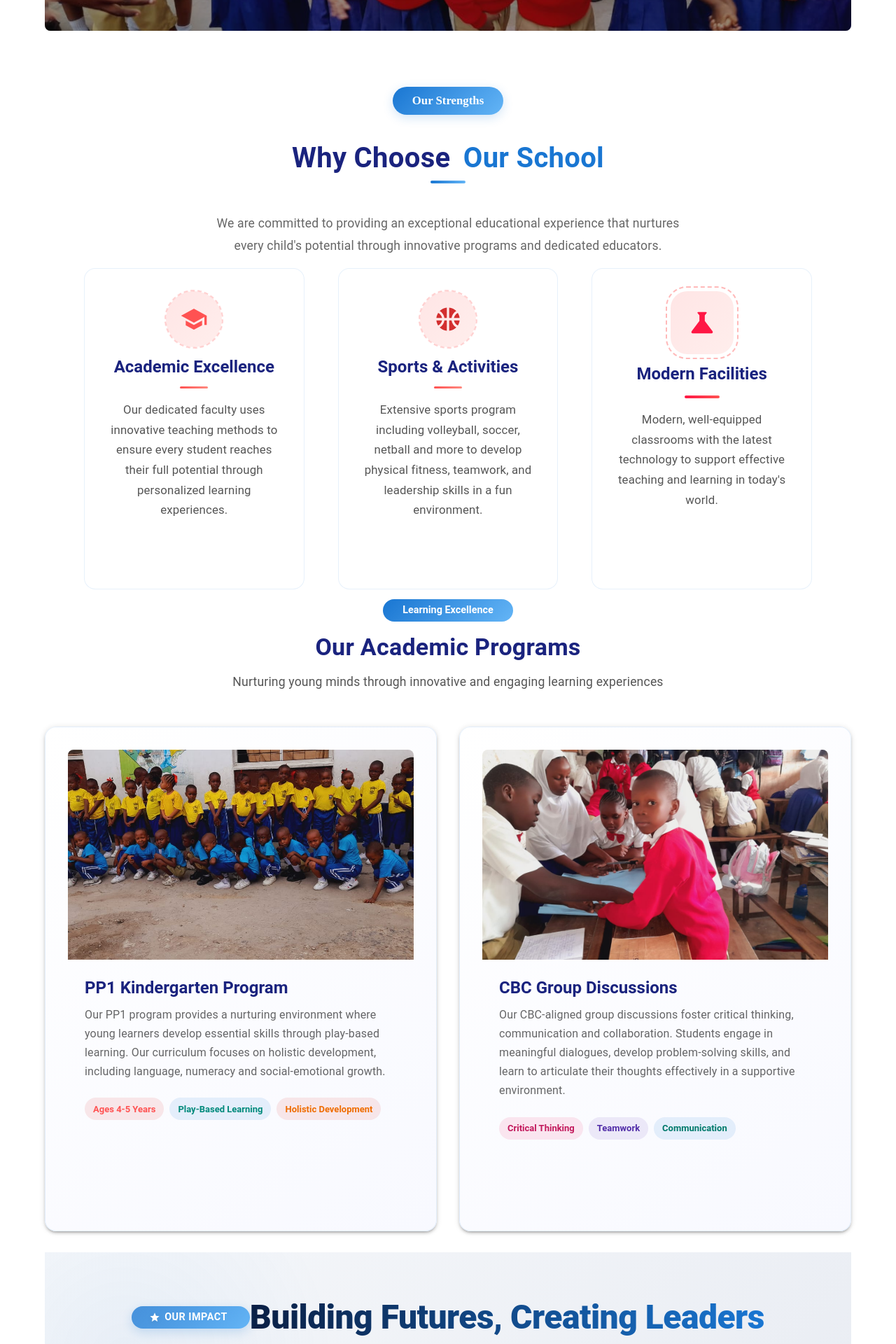
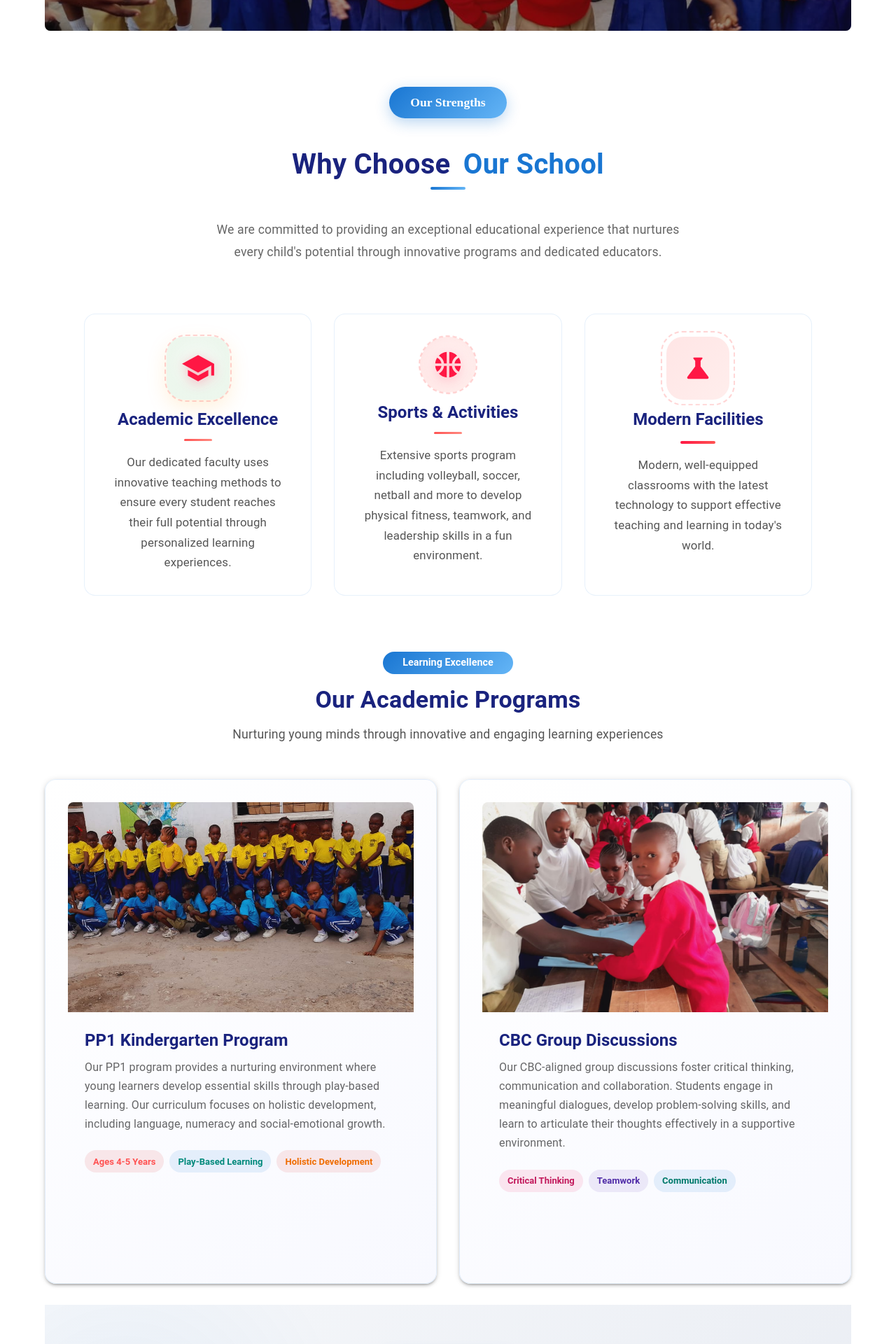
Before and after one commit to elly-design/tbjs-system, a React (Vite) app: page / in a window 1280 px wide. Shown: the part 660-2580 px from the top of the page at 70% size. Built offline with nearby package versions, Linux system fonts and the light colour scheme.

Commit message:
Enhance 'Our Impact' section with modern styling and blue theme

```diff
--- a/src/pages/Home.jsx
+++ b/src/pages/Home.jsx
@@ -144,12 +144,34 @@ const Home = () => {
             display: 'inline-block',
             background: 'linear-gradient(135deg, #1976d2, #64b5f6)',
             color: 'white',
-            padding: { xs: '8px 22px', sm: '10px 28px' },
-            borderRadius: '30px',
-            fontSize: { xs: '0.95rem', sm: '1.05rem' },
+            padding: { xs: '10px 24px', sm: '12px 30px' },
+            borderRadius: '50px',
+            fontSize: { xs: '1rem', sm: '1.1rem' },
             fontWeight: '600',
-            boxShadow: '0 4px 15px rgba(25, 118, 210, 0.2)',
-            transform: 'translateZ(0)'
+            boxShadow: '0 6px 20px rgba(25, 118, 210, 0.3)',
+            position: 'relative',
+            overflow: 'hidden',
+            zIndex: 1,
+            transition: 'all 0.3s ease',
+            '&:hover': {
+              transform: 'translateY(-2px)',
+              boxShadow: '0 10px 25px rgba(25, 118, 210, 0.4)',
+            },
+            '&:before': {
+              content: '""',
+              position: 'absolute',
+              top: 0,
+              left: 0,
+              right: 0,
+              bottom: 0,
+              background: 'linear-gradient(45deg, #1976d2, #42a5f5, #1976d2)',
+              zIndex: -1,
+              opacity: 0,
+              transition: 'opacity 0.5s ease',
+            },
+            '&:hover:before': {
+              opacity: 1,
+            }
           }}>
             Our Strengths
           </Box>
@@ -209,15 +231,18 @@ const Home = () => {
           </Box>
         </Box>
 
-        <Grid container spacing={0} sx={{
-          mt: 2,
+        <Grid container spacing={{ xs: 3, md: 4 }} sx={{
+          mt: { xs: 3, md: 5 },
+          px: { xs: 2, sm: 3 },
+          justifyContent: 'center',
           '& > .MuiGrid-item': {
-            px: { xs: 2, sm: 3 },
-            mb: { xs: 2, md: 0 }
+            display: 'flex',
+            flexDirection: 'column',
+            alignItems: 'stretch'
           }
         }}>
           {/* Academic Excellence */}
-          <Grid item xs={12} md={4}>
+          <Grid item xs={12} sm={6} lg={4}>
             <Paper elevation={0} sx={{
               p: 4,
               height: '100%',
@@ -235,36 +260,43 @@ const Home = () => {
                 }
               }
             }}>
-              <Box sx={{
-                width: '80px',
-                height: '80px',
-                borderRadius: '50%',
-                background: 'linear-gradient(135deg, rgba(255, 82, 82, 0.15), rgba(255, 138, 128, 0.15))',
+              <Box className="strength-icon-container" sx={{
+                width: '90px',
+                height: '90px',
+                borderRadius: '25px',
+                background: 'linear-gradient(135deg, rgba(76, 175, 80, 0.1), rgba(129, 199, 132, 0.15))',
                 display: 'flex',
                 alignItems: 'center',
                 justifyContent: 'center',
-                margin: '0 auto 25px',
+                margin: '0 auto 30px',
                 position: 'relative',
-                transition: 'all 0.3s ease',
+                transition: 'all 0.5s cubic-bezier(0.68, -0.55, 0.265, 1.55)',
+                boxShadow: '0 10px 30px rgba(255, 152, 0, 0.15)',
                 '&:before': {
                   content: '""',
                   position: 'absolute',
                   width: '100%',
                   height: '100%',
-                  borderRadius: '50%',
-                  border: '2px dashed rgba(255, 82, 82, 0.3)',
-                  animation: 'spin 20s linear infinite',
-                  '@keyframes spin': {
-                    '0%': { transform: 'rotate(0deg)' },
-                    '100%': { transform: 'rotate(360deg)' }
-                  }
+                  borderRadius: '30px',
+                  border: '2px dashed rgba(255, 82, 82, 0.4)',
+                  animation: 'pulse 3s ease-in-out infinite',
                 }
               }}>
                 <School sx={{
-                  fontSize: 40,
-                  color: '#ff5252',
+                  fontSize: { xs: 42, sm: 50 },
+                  color: '#ff1744',
                   position: 'relative',
-                  zIndex: 1
+                  zIndex: 1,
+                  filter: 'drop-shadow(0 4px 8px rgba(255, 23, 68, 0.3))'
+                }} />
+                <Box sx={{
+                  position: 'absolute',
+                  width: '100%',
+                  height: '100%',
+                  borderRadius: '20px',
+                  background: 'radial-gradient(circle, rgba(255,255,255,0.8) 0%, rgba(255,255,255,0) 70%)',
+                  zIndex: 0,
+                  opacity: 0.6
                 }} />
               </Box>
               <Typography variant="h5" sx={{
@@ -297,7 +329,7 @@ const Home = () => {
           </Grid>
 
           {/* Sports & Activities */}
-          <Grid item xs={12} md={4}>
+          <Grid item xs={12} sm={6} lg={4}>
             <Paper elevation={0} sx={{
               p: 4,
               height: '100%',
@@ -337,10 +369,20 @@ const Home = () => {
                 }
               }}>
                 <SportsBasketball sx={{
-                  fontSize: 40,
-                  color: '#d32f2f',
+                  fontSize: { xs: 40, sm: 44 },
+                  color: '#ff1744',
                   position: 'relative',
-                  zIndex: 1
+                  zIndex: 1,
+                  filter: 'drop-shadow(0 4px 8px rgba(255, 23, 68, 0.3))'
+                }} />
+                <Box sx={{
+                  position: 'absolute',
+                  width: '100%',
+                  height: '100%',
+                  borderRadius: '20px',
+                  background: 'radial-gradient(circle, rgba(255,255,255,0.8) 0%, rgba(255,255,255,0) 70%)',
+                  zIndex: 0,
+                  opacity: 0.6
                 }} />
               </Box>
               <Typography variant="h5" sx={{
@@ -373,7 +415,7 @@ const Home = () => {
           </Grid>
 
           {/* Modern Facilities */}
-          <Grid item xs={12} md={4}>
+          <Grid item xs={12} sm={6} lg={4}>
             <Paper elevation={0} sx={{
               p: 4,
               height: '100%',
@@ -704,29 +746,30 @@ const Home = () => {
                 content: '""',
                 display: 'block',
                 width: '60px',
-                height: '3px',
-                background: 'linear-gradient(90deg, #1976d2, #64b5f6)',
-                margin: '24px auto 0',
-                borderRadius: '3px'
               }
             }}
           >
             <Chip
               label="Our Impact"
-              color="primary"
               sx={{
                 mb: 3,
-                px: 2.5,
-                py: 0.5,
-                fontSize: '0.9rem',
-                fontWeight: 600,
+                px: 3,
+                py: 1,
+                fontSize: '0.95rem',
+                fontWeight: 700,
                 background: 'linear-gradient(135deg, #1976d2, #64b5f6)',
                 color: 'white',
-                boxShadow: '0 5px 15px rgba(25, 118, 210, 0.2)',
-                letterSpacing: '0.5px',
+                boxShadow: '0 8px 20px rgba(25, 118, 210, 0.25)',
+                letterSpacing: '1px',
                 textTransform: 'uppercase',
                 position: 'relative',
                 overflow: 'hidden',
+                transform: 'translateY(0)',
+                transition: 'all 0.3s ease',
+                '&:hover': {
+                  transform: 'translateY(-2px)',
+                  boxShadow: '0 12px 25px rgba(25, 118, 210, 0.35)'
+                },
                 '&:before': {
                   content: '""',
                   position: 'absolute',
@@ -734,16 +777,18 @@ const Home = () => {
                   left: 0,
                   right: 0,
                   bottom: 0,
-                  background: 'linear-gradient(135deg, rgba(255,255,255,0.2) 0%, transparent 100%)',
+                  background: 'linear-gradient(45deg, rgba(255,255,255,0.2) 0%, rgba(255,255,255,0.05) 50%, transparent 100%)',
                   zIndex: 1
                 }
               }}
               icon={
                 <Star sx={{
                   color: 'white',
-                  fontSize: '1rem',
-                  marginLeft: '8px',
-                  filter: 'drop-shadow(0 2px 3px rgba(0,0,0,0.1))'
+                  fontSize: '1.1rem',
+                  ml: 0.5,
+                  filter: 'drop-shadow(0 2px 3px rgba(0,0,0,0.1))',
+                  position: 'relative',
+                  zIndex: 2
                 }} />
               }
             />
@@ -751,57 +796,139 @@ const Home = () => {
               variant="h3"
               component="h2"
               sx={{
-                fontWeight: 800,
-                color: '#0a1f44',
-                fontSize: { xs: '2rem', sm: '2.5rem', md: '3rem' },
-                lineHeight: 1.2,
-                mb: 2,
-                letterSpacing: '-0.5px',
-                background: 'linear-gradient(90deg, #0a1f44, #1976d2)',
+                fontWeight: 900,
+                fontSize: { xs: '2.25rem', sm: '2.75rem', md: '3.5rem' },
+                lineHeight: 1.1,
+                mb: 3,
+                letterSpacing: '-1px',
+                background: 'linear-gradient(90deg, #1565c0, #42a5f5)',
                 WebkitBackgroundClip: 'text',
                 WebkitTextFillColor: 'transparent',
-                display: 'inline-block'
+                display: 'block',
+                position: 'relative',
+                maxWidth: '800px',
+                mx: 'auto',
+                '&:after': {
+                  content: '""',
+                  position: 'absolute',
+                  bottom: '-12px',
+                  left: '50%',
+                  transform: 'translateX(-50%)',
+                  width: '100px',
+                  height: '4px',
+                  background: 'linear-gradient(90deg, #1976d2, #64b5f6)',
+                  borderRadius: '4px',
+                  transition: 'all 0.4s ease',
+                  boxShadow: '0 2px 8px rgba(25, 118, 210, 0.3)'
+                },
+                '&:hover:after': {
+                  width: '150px',
+                  background: 'linear-gradient(90deg, #64b5f6, #1976d2)'
+                },
+                '@media (max-width: 600px)': {
+                  fontSize: '2rem',
+                  lineHeight: 1.2,
+                  mb: 2,
+                  '&:after': {
+                    bottom: '-10px',
+                    height: '3px',
+                    width: '80px'
+                  },
+                  '&:hover:after': {
+                    width: '100px'
+                  }
+                }
               }}
             >
-              Building Futures, Creating Leaders
+              Building Futures,<br />Creating Leaders
             </Typography>
             <Typography
               variant="body1"
               sx={{
                 color: '#4a5568',
-                maxWidth: '720px',
+                maxWidth: '800px',
                 mx: 'auto',
-                fontSize: { xs: '1.1rem', md: '1.2rem' },
+                fontSize: { xs: '1.15rem', md: '1.3rem' },
                 lineHeight: 1.7,
                 fontWeight: 400,
-                px: { xs: 2, sm: 0 }
+                px: { xs: 2, sm: 3, md: 0 },
+                textShadow: '0 1px 2px rgba(0,0,0,0.05)'
               }}
             >
-              Join our growing community of learners, educators and successful alumni making a difference in the world. Our commitment to excellence shapes tomorrow's leaders today.
+              Join our growing community of learners, educators, and successful alumni making a difference in the world. Our commitment to excellence shapes tomorrow's leaders today.
             </Typography>
           </Box>
 
-          <Grid container spacing={4} justifyContent="center">
+          <Grid container spacing={{ xs: 3, md: 4 }} sx={{
+            justifyContent: 'center',
+            position: 'relative',
+            zIndex: 1,
+            '&:before': {
+              content: '""',
+              position: 'absolute',
+              top: '-100px',
+              right: '-100px',
+              width: '300px',
+              height: '300px',
+              borderRadius: '50%',
+              background: 'radial-gradient(circle, rgba(255,82,82,0.05) 0%, rgba(255,255,255,0) 70%)',
+              zIndex: -1,
+              '@media (max-width: 600px)': {
+                width: '200px',
+                height: '200px',
+                top: '-50px',
+                right: '-50px'
+              }
+            },
+            '&:after': {
+              content: '""',
+              position: 'absolute',
+              bottom: '-150px',
+              left: '-100px',
+              width: '400px',
+              height: '400px',
+              borderRadius: '50%',
+              background: 'radial-gradient(circle, rgba(25,118,210,0.05) 0%, rgba(255,255,255,0) 70%)',
+              zIndex: -1,
+              '@media (max-width: 600px)': {
+                width: '250px',
+                height: '250px',
+                bottom: '-100px',
+                left: '-80px'
+              }
+            }
+          }}>
             {/* Alumni Stat */}
             <Grid item xs={12} sm={6} md={4}>
               <Box sx={{
-                background: 'white',
-                borderRadius: 4,
-                p: 4,
+                background: 'rgba(255, 255, 255, 0.9)',
+                backdropFilter: 'blur(10px)',
+                borderRadius: '20px',
+                p: { xs: 3, md: 4 },
                 height: '100%',
                 textAlign: 'center',
-                boxShadow: '0 15px 35px rgba(0,0,0,0.05)',
-                transition: 'all 0.4s cubic-bezier(0.4, 0, 0.2, 1)',
+                boxShadow: '0 10px 40px rgba(0,0,0,0.08), 0 0 0 1px rgba(0,0,0,0.02)',
+                transition: 'all 0.5s cubic-bezier(0.16, 1, 0.3, 1)',
                 position: 'relative',
                 overflow: 'hidden',
+                border: '1px solid rgba(255, 255, 255, 0.5)',
                 '&:hover': {
-                  transform: 'translateY(-8px)',
-                  boxShadow: '0 20px 40px rgba(0,0,0,0.1)',
+                  transform: 'translateY(-10px) scale(1.02)',
+                  boxShadow: '0 25px 60px rgba(0,0,0,0.12), 0 0 0 1px rgba(0,0,0,0.03)',
                   '&:before': {
-                    transform: 'scale(1.1)'
+                    transform: 'scaleX(1.1)'
                   },
                   '& .stat-icon': {
-                    transform: 'scale(1.1) rotate(5deg)'
+                    transform: 'scale(1.1) rotate(8deg)',
+                    '&:before': {
+                      transform: 'rotate(360deg)',
+                      opacity: 0.7
+                    }
+                  },
+                  '& .count': {
+                    background: 'linear-gradient(45deg, #ff5252, #ff8a80)',
+                    WebkitBackgroundClip: 'text',
+                    WebkitTextFillColor: 'transparent'
                   }
                 },
                 '&:before': {
@@ -810,58 +937,91 @@ const Home = () => {
                   top: 0,
                   left: 0,
                   right: 0,
-                  height: '4px',
+                  height: '6px',
                   background: 'linear-gradient(90deg, #ff5252, #ff8a80)',
-                  transition: 'transform 0.4s ease'
+                  transition: 'all 0.6s cubic-bezier(0.16, 1, 0.3, 1)',
+                  zIndex: 1
+                },
+                '&:after': {
+                  content: '""',
+                  position: 'absolute',
+                  top: 0,
+                  left: 0,
+                  right: 0,
+                  bottom: 0,
+                  background: 'linear-gradient(135deg, rgba(255,255,255,0.9) 0%, rgba(255,255,255,0.8) 100%)',
+                  zIndex: -1,
+                  borderRadius: '20px',
+                  border: '1px solid rgba(255, 255, 255, 0.5)'
                 }
               }}>
                 <Box
                   className="stat-icon"
                   sx={{
-                    width: '100px',
-                    height: '100px',
+                    width: { xs: '100px', md: '120px' },
+                    height: { xs: '100px', md: '120px' },
                     borderRadius: '50%',
-                    background: 'linear-gradient(135deg, rgba(255, 82, 82, 0.1) 0%, rgba(255, 138, 128, 0.2) 100%)',
+                    background: 'linear-gradient(145deg, #ffffff, #f5f5f5)',
                     display: 'flex',
                     alignItems: 'center',
                     justifyContent: 'center',
-                    margin: '0 auto 24px',
-                    color: '#ff5252',
-                    fontSize: '2.5rem',
-                    fontWeight: '800',
+                    margin: '0 auto 30px',
                     position: 'relative',
-                    transition: 'all 0.4s ease',
+                    transition: 'all 0.6s cubic-bezier(0.16, 1, 0.3, 1)',
+                    boxShadow: '8px 8px 16px rgba(0,0,0,0.08), -8px -8px 16px rgba(255,255,255,0.8)',
                     '&:before': {
                       content: '""',
                       position: 'absolute',
-                      top: '-5px',
-                      left: '-5px',
-                      right: '-5px',
-                      bottom: '-5px',
+                      top: '-6px',
+                      left: '-6px',
+                      right: '-6px',
+                      bottom: '-6px',
                       borderRadius: '50%',
-                      border: '2px dashed rgba(255, 82, 82, 0.3)',
-                      animation: 'spin 20s linear infinite',
-                      '@keyframes spin': {
-                        '0%': { transform: 'rotate(0deg)' },
-                        '100%': { transform: 'rotate(360deg)' }
+                      background: 'linear-gradient(135deg, rgba(255,82,82,0.1), rgba(255,138,128,0.2))',
+                      zIndex: -1,
+                      transition: 'all 0.6s ease',
+                      opacity: 0.5,
+                      animation: 'pulse 4s ease-in-out infinite',
+                      '@keyframes pulse': {
+                        '0%, 100%': { transform: 'scale(1)', opacity: 0.5 },
+                        '50%': { transform: 'scale(1.05)', opacity: 0.8 }
                       }
+                    },
+                    '&:after': {
+                      content: '""',
+                      position: 'absolute',
+                      top: '2px',
+                      left: '2px',
+                      right: '2px',
+                      bottom: '2px',
+                      borderRadius: '50%',
+                      background: 'linear-gradient(145deg, #ffffff, #f5f5f5)',
+                      zIndex: 0,
+                      boxShadow: 'inset 2px 2px 5px rgba(0,0,0,0.05)'
                     },
                     '& .icon-container': {
                       position: 'relative',
-                      zIndex: 1,
+                      zIndex: 2,
                       display: 'flex',
                       flexDirection: 'column',
                       alignItems: 'center',
                       '& .count': {
-                        fontSize: '2.5rem',
-                        fontWeight: 800,
+                        fontSize: { xs: '2.5rem', md: '3rem' },
+                        fontWeight: 900,
                         lineHeight: 1,
-                        marginBottom: '4px'
+                        marginBottom: '6px',
+                        color: '#0a1f44',
+                        background: 'linear-gradient(45deg, #0a1f44, #d32f2f)',
+                        WebkitBackgroundClip: 'text',
+                        WebkitTextFillColor: 'transparent',
+                        transition: 'all 0.6s ease'
                       },
                       '& .icon': {
-                        fontSize: '2rem',
-                        marginTop: '4px',
-                        filter: 'drop-shadow(0 2px 4px rgba(0,0,0,0.1))'
+                        fontSize: { xs: '2rem', md: '2.5rem' },
+                        marginTop: '6px',
+                        color: '#ff5252',
+                        filter: 'drop-shadow(0 4px 8px rgba(255,82,82,0.2))',
+                        transition: 'all 0.4s ease'
                       }
                     }
                   }}
@@ -876,20 +1036,25 @@ const Home = () => {
                   sx={{
                     fontWeight: 800,
                     color: '#0a1f44',
-                    mb: 2,
-                    fontSize: '1.5rem',
+                    mb: 3,
+                    fontSize: { xs: '1.5rem', md: '1.75rem' },
                     position: 'relative',
                     display: 'inline-block',
                     '&:after': {
                       content: '""',
                       position: 'absolute',
-                      bottom: '-8px',
+                      bottom: '-12px',
                       left: '50%',
                       transform: 'translateX(-50%)',
-                      width: '40px',
-                      height: '3px',
+                      width: '50px',
+                      height: '4px',
                       background: 'linear-gradient(90deg, #ff5252, #ff8a80)',
-                      borderRadius: '3px'
+                      borderRadius: '4px',
+                      transition: 'all 0.4s ease'
+                    },
+                    '&:hover:after': {
+                      width: '70px',
+                      background: 'linear-gradient(90deg, #ff8a80, #ff5252)'
                     }
                   }}
                 >
```
